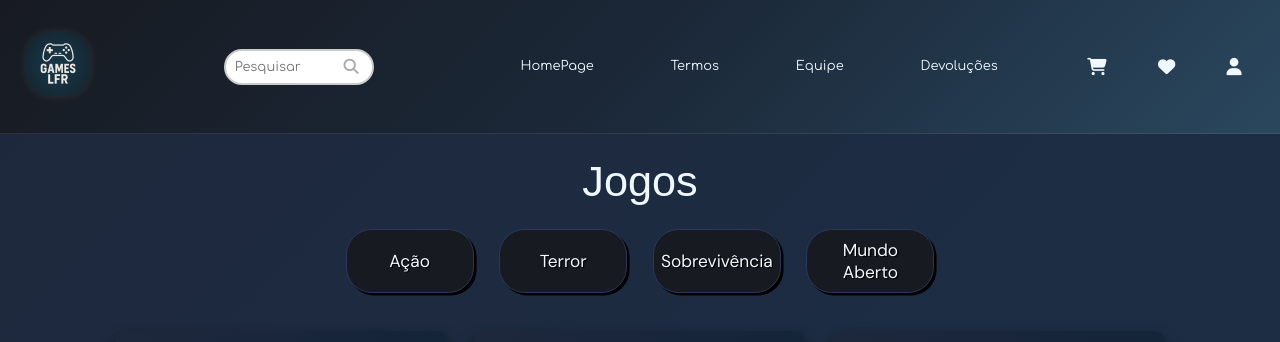
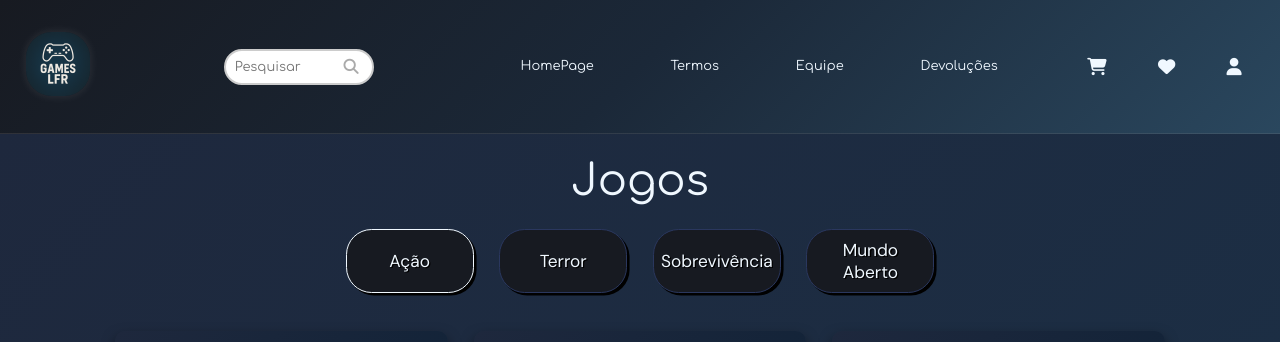
Before and after one commit to LucasFontini1/LFR, a Vue app: page / in a window 1280 px wide. Shown: the top 342 px of the page. Built offline with nearby package versions, Linux system fonts and the light colour scheme.

Commit message:
FEAT: Site finalizado na primeira entrega. Facilitei a localização da homepage e arrumei o wrap do finalizar

```diff
--- a/src/App.vue
+++ b/src/App.vue
@@ -149,11 +149,7 @@ function scrollToTop() {
       <div class="hmpg" v-if="paginas == 0">
     <section >
       <div>
-        <h2 style="text-align: center;
-        font-size: 2rem;
-        padding: 2vw 0;
-        font-family: sans-serif;
-        color: aliceblue;"
+        <h2 class="tittle-main"
         >
           Jogos
         </h2>
@@ -161,17 +157,34 @@ function scrollToTop() {
         <div class="generos">
 
         <div>
-          <button @click="action()">
+          <button v-if="genero !== 0" @click="action()">
             Ação
           </button>
-          <button @click="terror()">
+          <button class="selected" v-else="" @click="action()">
+            Ação
+          </button>
+
+
+          <button v-if="genero !== 1" @click="terror()">
+            Terror
+          </button>
+          <button class="selected" v-else @click="terror()">
             Terror
           </button>
 
-          <button @click="survival()">
+
+          <button v-if="genero !== 2" @click="survival()">
             Sobrevivência
           </button>
-          <button @click="MA()">
+          <button class="selected" v-else @click="survival()">
+            Sobrevivência
+          </button>
+
+
+          <button v-if="genero !== 3" @click="MA()">
+            Mundo Aberto
+          </button>
+          <button class="selected" v-else @click="MA()">
             Mundo Aberto
           </button>
         </div>
@@ -285,10 +298,7 @@ function scrollToTop() {
   </div>
   <div class="carrinho" v-if="paginas == 1">
 
-    <h2 style="text-align: center;
-        font-size: 2rem;
-        padding: 2vw 0;
-        font-family: sans-serif;">Carrinho</h2>
+    <h2 class="tittle-main" >Carrinho</h2>
 
     <div class="localizacao">
       <h3 class="titulo">
@@ -501,6 +511,8 @@ function scrollToTop() {
     align-items: center;
   }
 
+
+
   .generos div button{
     width: 10%;
     height: 5vw;
@@ -591,7 +603,7 @@ div.carrinho {
     background-color: #27AE60;
     color: white;
     font-size: 1.3rem;
-    padding: 0.5vw 1vw;
+
     width: 100%;
     cursor: pointer;
     text-shadow: black 0.05vw 0.05vw;
@@ -655,7 +667,8 @@ div.carrinho {
 
   .total .total-final{
     width: 14%;
-    margin-right: 2vw
+    margin-right: 2vw;
+    white-space: nowrap;
   }
   .total .total-final button{
     background-color: #27AE60;
@@ -706,6 +719,17 @@ div.carrinho {
 
 
 
+ .generos button.selected{
+  border: aliceblue 1px solid;
+ }
 
 
+ main h2.tittle-main{
+  text-align: center;
+        font-size: 2rem;
+        padding: 2vw 0;
+        font-family: 'comfortaa';
+        color: aliceblue;
+ }
+
   </style>
--- a/src/assets/main.css
+++ b/src/assets/main.css
@@ -189,12 +189,13 @@ footer {
 .contato p {
 margin-top: 1vw;
 font-weight: bold;
-
+font-size: 0.8rem;
 
 }
 .contato span {
   margin-top: 1vw;
   margin-bottom: 1vw;
+  font-size: 0.7rem;
 }
 
 .direitos p {
```
